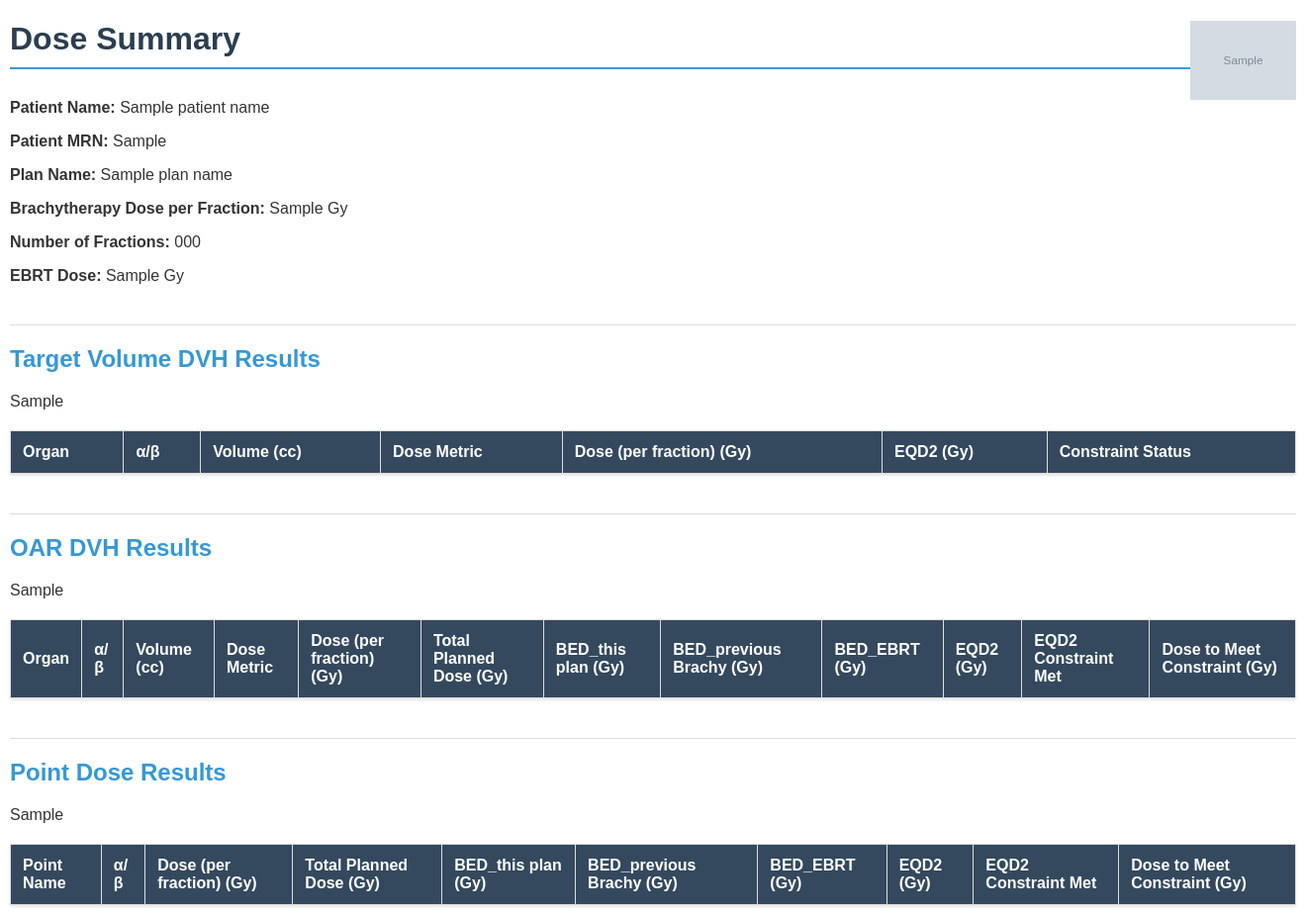
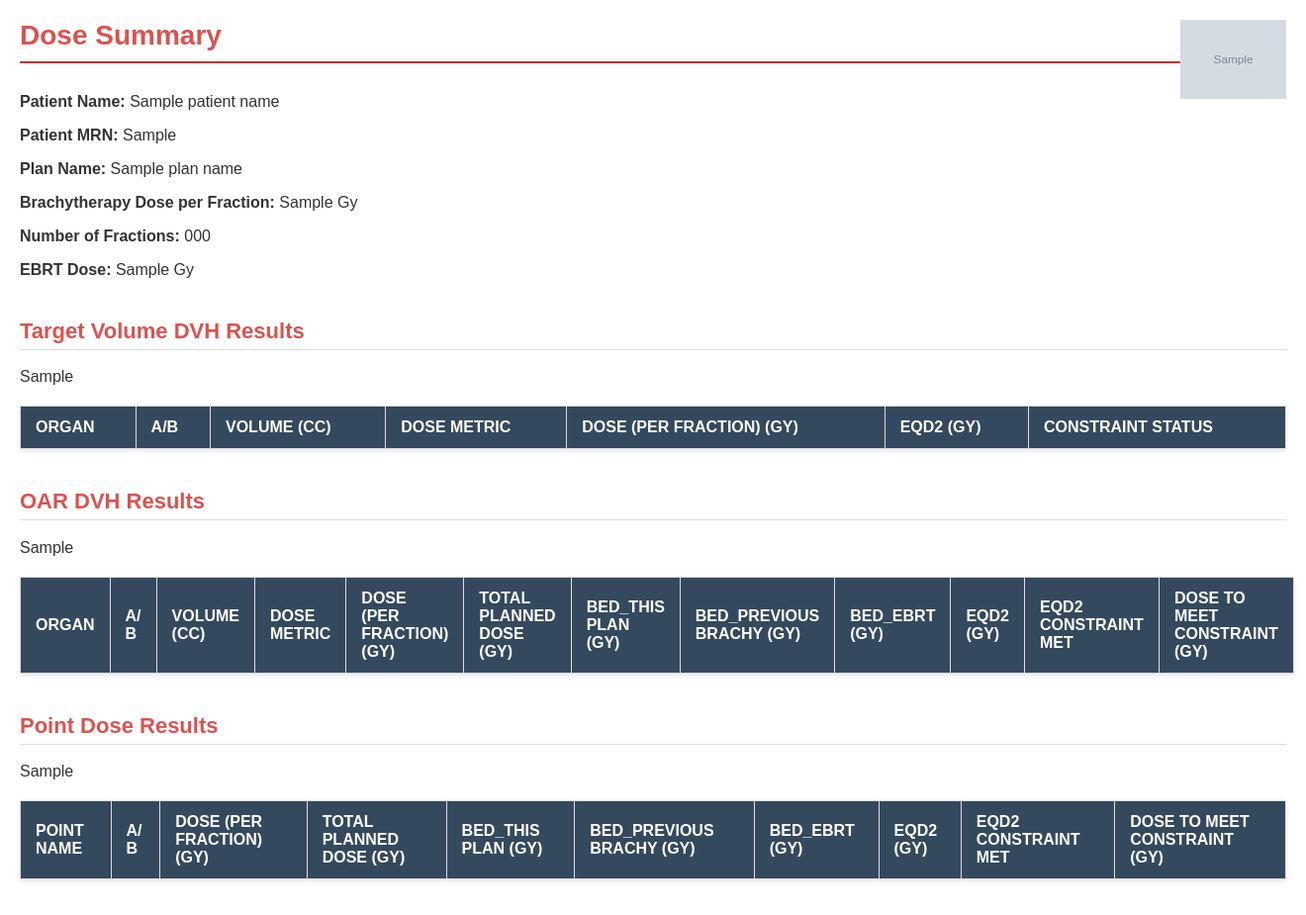
Before and after one commit to echorniak14/BrachyD2ccEval, a Python web app: template src/templates/report_template.html in a window 1320 px wide. Shown: the whole page at 99% size. After the commit the page ends 891 px from the top, so only its background shows below. Run offline with Jinja, Linux system fonts and the light colour scheme; the template is opened without the code that fills it: most values are stand-ins (such as "Sample title", 1, 10 or a date in 2020); grey boxes marked "Sample" are stand-in pictures; lists and menus that the app fills with data are empty.

Commit message:
Fix: Correct TypeError in evaluate_constraints and improve report layout

```diff
--- a/src/templates/report_template.html
+++ b/src/templates/report_template.html
@@ -6,73 +6,76 @@
         :root {
             --text-color: #333;
             --background-color: #fff;
-            --header-color-1: #2c3e50;
-            --header-color-2: #3498db;
+            --header-color-1: #d9534f; /* A shade of red */
+            --header-color-2: #c9302c; /* A darker shade of red */
             --border-color: #ddd;
             --table-header-bg: #34495e;
             --table-header-text: white;
             --table-even-row-bg: #f2f2f2;
-            --met-bg: #2ecc71;
+            --met-bg: #5cb85c; /* Green */
             --met-text: white;
-            --not-met-bg: #e74c3c;
+            --not-met-bg: #d9534f; /* Red */
             --not-met-text: white;
-            --warning-bg: #f1c40f;
-            --warning-text: black;
+            --warning-bg: #f0ad4e; /* Orange */
+            --warning-text: white;
         }
 
         @media (prefers-color-scheme: dark) {
             :root {
-                --text-color: #f2f2f2; /* Light gray for dark mode text */
-                --background-color: #1a1a1a; /* Dark background */
-                --header-color-1: #3498db; /* Lighter blue for dark mode headers */
-                --header-color-2: #6cb6ff; /* Even lighter blue */
-                --border-color: #555; /* Lighter border for dark mode */
-                --table-header-bg: #2c3e50; /* Slightly lighter dark blue */
-                --table-header-text: #f2f2f2; /* Light text */
-                --table-even-row-bg: #2a2a2a; /* Darker gray for even rows */
-                --met-bg: #27ae60; /* Slightly darker green */
+                --text-color: #f2f2f2;
+                --background-color: #1a1a1a;
+                --header-color-1: #e74c3c; /* Brighter red for dark mode */
+                --header-color-2: #c0392b; /* Darker red for dark mode */
+                --border-color: #555;
+                --table-header-bg: #2c3e50;
+                --table-header-text: #f2f2f2;
+                --table-even-row-bg: #2a2a2a;
+                --met-bg: #27ae60;
                 --met-text: white;
-                --not-met-bg: #c0392b; /* Slightly darker red */
+                --not-met-bg: #c0392b;
                 --not-met-text: white;
-                --warning-bg: #e67e22; /* Orange-ish yellow for better contrast */
-                --warning-text: white; /* White text on warning */
+                --warning-bg: #e67e22;
+                --warning-text: white;
             }
         }
 
-        body { font-family: Arial, sans-serif; margin: 10px; color: var(--text-color); background-color: var(--background-color); }
+        body { font-family: Arial, sans-serif; margin: 20px; color: var(--text-color); background-color: var(--background-color); }
+        .logo { float: right; max-height: 80px; }
         h1 {
             color: var(--header-color-1);
             border-bottom: 2px solid var(--header-color-2);
             padding-bottom: 10px;
             margin-bottom: 30px;
+            font-size: 28px;
         }
         h2 {
-            color: var(--header-color-2);
-            border-top: 1px solid var(--border-color);
-            padding-top: 20px;
+            color: var(--header-color-1);
+            border-bottom: 1px solid var(--border-color);
+            padding-bottom: 5px;
             margin-top: 40px;
+            font-size: 22px;
         }
         table {
             width: 100%;
             border-collapse: collapse;
             margin-top: 20px;
-            box-shadow: 0 2px 3px rgba(0,0,0,0.1);
+            box-shadow: 0 2px 5px rgba(0,0,0,0.1);
         }
         th, td {
             border: 1px solid var(--border-color);
-            padding: 12px;
+            padding: 12px 15px;
             text-align: left;
         }
         th {
             background-color: var(--table-header-bg);
             color: var(--table-header-text);
             font-weight: bold;
+            text-transform: uppercase;
         }
         tbody tr:nth-child(even) { background-color: var(--table-even-row-bg); }
-        .met { background-color: #2ecc71; color: white; font-weight: bold; }
-        .not-met { background-color: #e74c3c; color: white; font-weight: bold; }
-        .warning { background-color: #f1c40f; color: black; font-weight: bold; } /* Yellow for warning */
-        .logo { float: right; max-height: 80px; }
+        .met { background-color: var(--met-bg); color: var(--met-text); font-weight: bold; }
+        .not-met { background-color: var(--not-met-bg); color: var(--not-met-text); font-weight: bold; }
+        .warning { background-color: var(--warning-bg); color: var(--warning-text); font-weight: bold; }
     </style>
 </head>
 <body>
```
Also changed, not shown: TODO.md (+5 -3 lines), src/calculations.py (+29 -16 lines), src/main.py (+10 -1 lines), src/streamlit_gui.py (+47 -32 lines).
